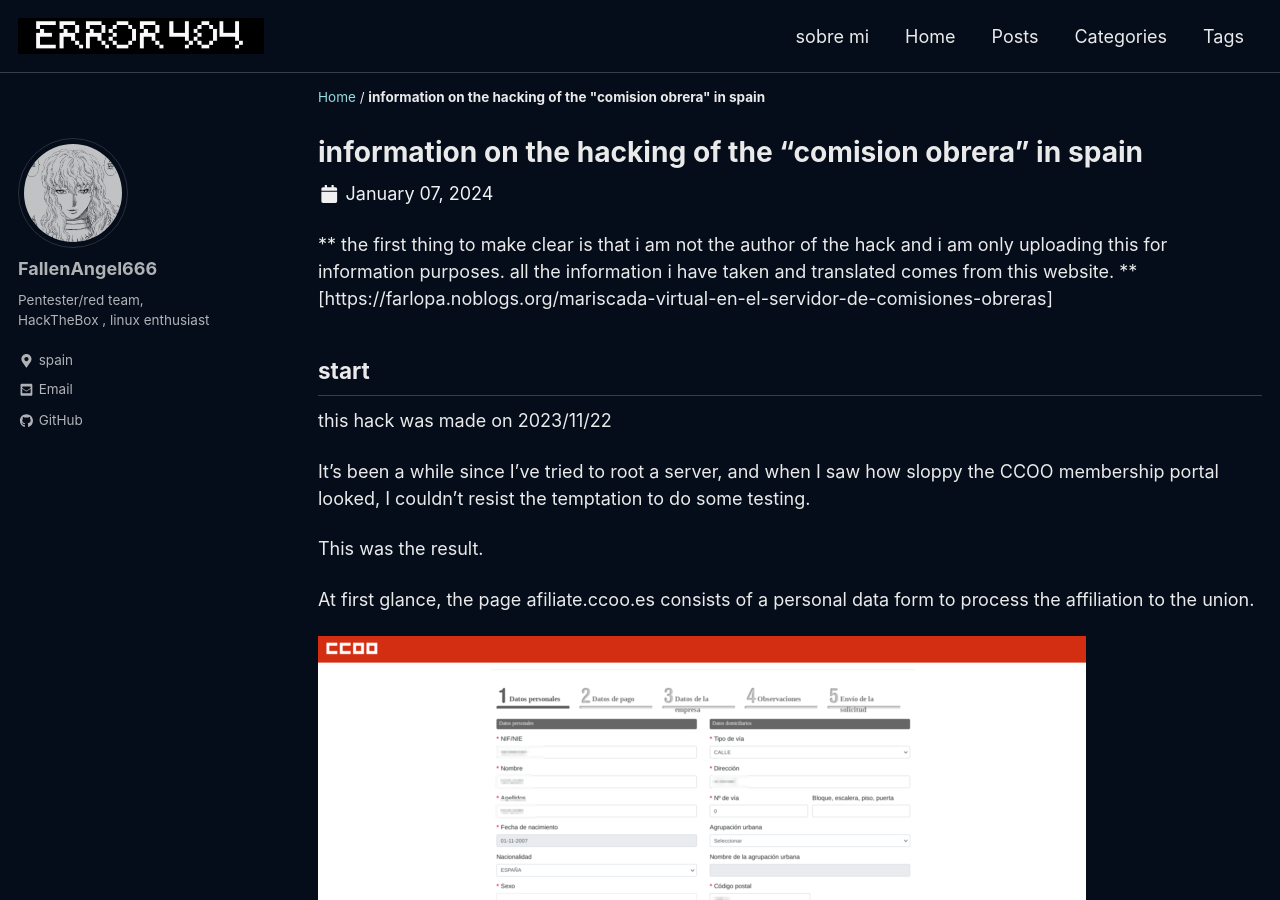
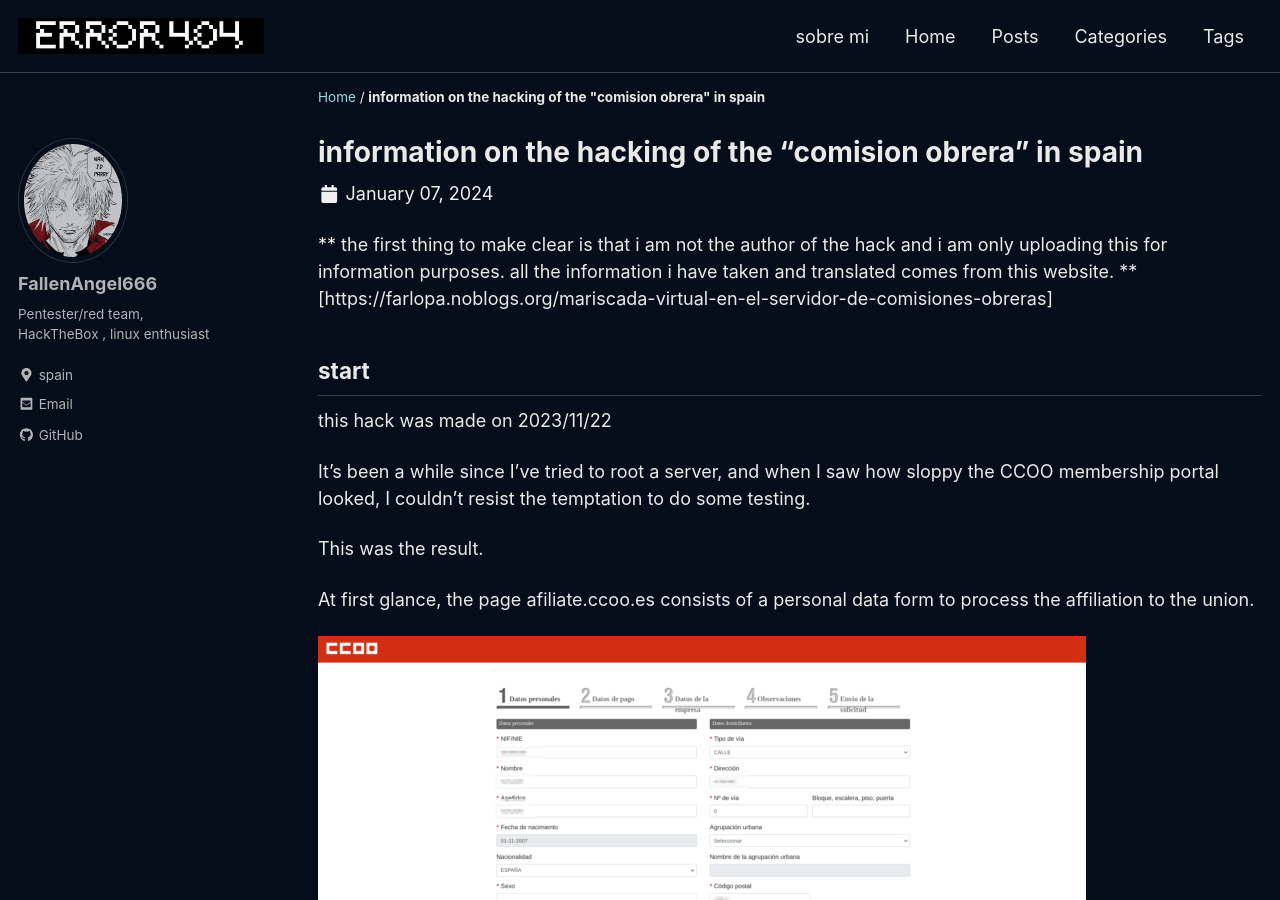
Before and after one commit to Fallenangel666-htb/zzero.github.io, a Jekyll site: the page built from _posts/2021-05-22-comisionesobreras.md, in a window 1280 px wide and 900 px high. Built offline with Jekyll 4.4.1, drawn with Linux system fonts in a browser that asks for light colours; cached includes are drawn as plain includes; a script that is not in the unit is left out.

Commit message:
Update _config.yml

```diff
--- a/_config.yml
+++ b/_config.yml
@@ -102,7 +102,7 @@ analytics:
 # Site Author
 author:
   name             : "FallenAngel666"
-  avatar           : "/assets/images/avatar3.jpeg"
+  avatar           : "/assets/images/avatar4.jpg"
   bio              : "Pentester/red team,<br>HackTheBox , linux enthusiast"
   location         : "spain"
   email            : "pmpmpjjg358@gmail.com"
```
